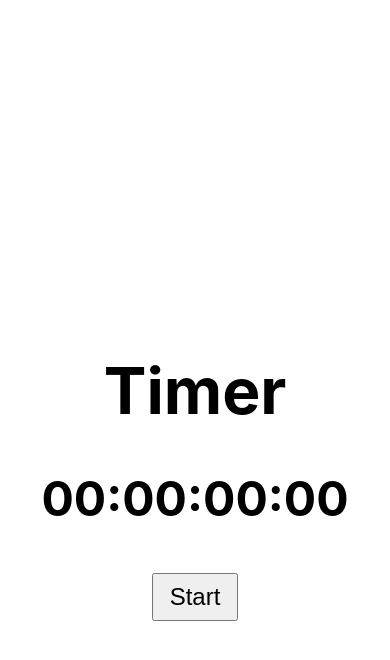
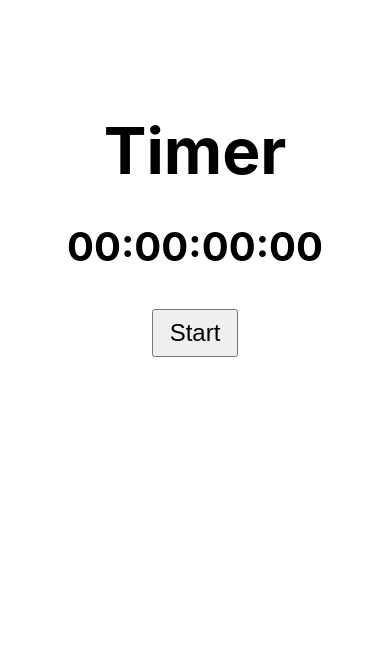
Before and after one commit to Youngpwd/react-timer, a React (Create React App) app: page / in a window 390 px wide. Shown: the top 660 px of the page. Built offline with nearby package versions, Linux system fonts and the light colour scheme.

Commit message:
add media query

```diff
--- a/src/components/App/App.css
+++ b/src/components/App/App.css
@@ -1,7 +1,7 @@
 .App {
   text-align: center;
   font-size: 2rem;
-  margin: 20rem auto;
+  margin: 10rem auto;
 }
 
 h1 {
@@ -17,3 +17,9 @@ main {
   padding: 2rem;
   margin: 0 auto;
 }
+
+@media only screen and (max-width: 400px) {
+  .App {
+    margin: 5rem auto;
+  }
+}
--- a/src/components/Timer/Timer.css
+++ b/src/components/Timer/Timer.css
@@ -2,3 +2,9 @@
     display: flex;
     justify-content: center;
 }
+
+@media only screen and (max-width: 400px) {
+    .timer h2 {
+        font-size: 2.5rem;
+    }
+}
```
